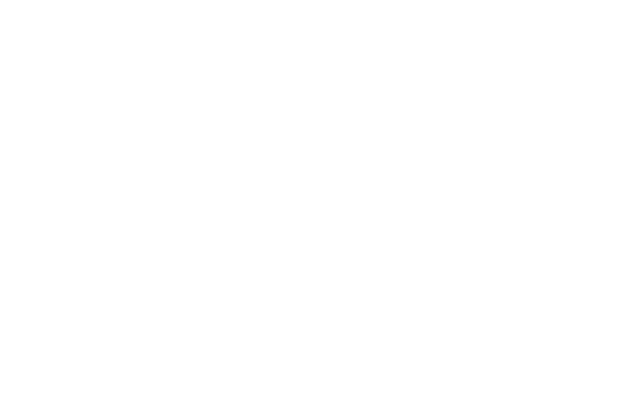
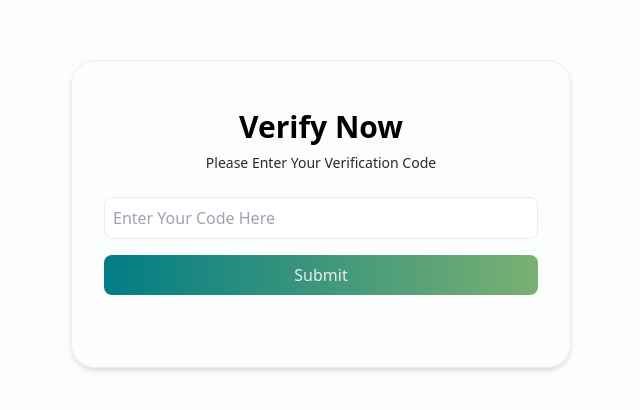
Before and after one commit to sahiAlam/Medico-Frontend, a React (Vite) app: page /user/verify in a window 1280 px wide. Before the commit this address had no page. Shown: the part 186-596 px from the top of the page, without its empty margins (319-959 px from the left). Built offline with nearby package versions, Linux system fonts and the light colour scheme; a web font is replaced by a local one.

Commit message:
verification page added

```diff
--- a/package.json
+++ b/package.json
@@ -1,6 +1,7 @@
 {
   "name": "medico-frontend",
   "private": true,
+  "proxy": "http://localhost:8080",
   "version": "0.0.0",
   "type": "module",
   "description": "medical appointment application",
@@ -10,7 +11,6 @@
     "lint": "eslint src --ext js,jsx --report-unused-disable-directives --max-warnings 0",
     "preview": "vite preview"
   },
-  "proxy": "http://localhost:8080",
   "dependencies": {
     "@auth0/auth0-react": "^2.1.1",
     "@fortawesome/fontawesome-svg-core": "^6.4.0",
--- a/src/App.jsx
+++ b/src/App.jsx
@@ -4,6 +4,7 @@
 import Home from "./pages/home/Home";
 import Login from "./pages/login/Login";
 import SignUp from "./pages/register/SignUp";
+import Verify from "./pages/verify/Verify";
 
 const App = () => {
   return (
@@ -14,6 +15,7 @@
           <Route path="/" element={<Home />} />
           <Route path="/signup" element={<SignUp />} />
           <Route path="/login" element={<Login />} />
+          <Route path="/user/verify" element={<Verify />} />
         </Routes>
         {/* <Footer /> */}
       </Router>
--- a/src/main.jsx
+++ b/src/main.jsx
@@ -5,14 +5,4 @@
 
 import { Auth0Provider } from "@auth0/auth0-react";
 
-ReactDOM.createRoot(document.getElementById("root")).render(
-  <Auth0Provider
-    domain="dev-x2infznl7ux7uioa.us.auth0.com"
-    clientId="cLWRRMDRJjCdZxiWp6pKLmemsKDuIAdR"
-    authorizationParams={{
-      redirect_uri: window.location.origin,
-    }}
-  >
-    <App />
-  </Auth0Provider>
-);
+ReactDOM.createRoot(document.getElementById("root")).render(<App />);
--- a/src/pages/login/Login.jsx
+++ b/src/pages/login/Login.jsx
@@ -2,6 +2,7 @@
 import { NavLink, useNavigate } from "react-router-dom";
 
 import loginImage from "../../assets/login.png";
+import axios from "axios";
 
 const Login = () => {
   const navigate = useNavigate();
@@ -23,7 +24,9 @@
 
     const { email, password } = loginData;
 
-    const res = await fetch("/api/sessions", {
+    if (email && password) {
+      try {
+        const res = await fetch("http://localhost:8080/api/sessions/", {
           method: "POST",
           headers: { "Content-Type": "application/json" },
           body: JSON.stringify({
@@ -33,19 +36,23 @@
         });
 
         const data = await res.json();
+
         console.log(data);
 
-    if (res.status === 400 || !data) {
-      window.alert("Invalid details..");
-    } else {
+        if (data?.accessToken && data?.refreshToken) {
           window.alert("Login Successful");
           navigate("/");
+        } else if (data?.message) {
+          alert(data.message);
+        } else {
+          alert("Wrong Input..");
         }
-
-    setLoginData({
-      email: "",
-      password: "",
-    });
+      } catch (err) {
+        if (err) throw err;
+      }
+    } else {
+      alert("Please fill the Data");
+    }
   };
 
   return (
--- a/src/pages/register/SignUp.jsx
+++ b/src/pages/register/SignUp.jsx
@@ -1,6 +1,5 @@
 import React, { useState } from "react";
 import { NavLink, useNavigate } from "react-router-dom";
-
 import signupImage from "../../assets/signup.avif";
 
 const SignUp = () => {
@@ -14,12 +13,12 @@
   ];
 
   const [signupData, setSignupData] = useState({
-    fName: "",
-    lName: "",
+    firstName: "",
+    lastName: "",
     email: "",
     profession: professionOptions[0].text,
     password: "",
-    cPassword: "",
+    passwordConfirmation: "",
     isDoctor: false,
   });
 
@@ -32,31 +31,64 @@
 
   const handleSubmitSignupForm = async (e) => {
     e.preventDefault();
-    const { fName, lName, email, password, cPassword, isDoctor } = signupData;
+    let {
+      firstName,
+      lastName,
+      email,
+      password,
+      passwordConfirmation,
+      isDoctor,
+    } = signupData;
 
-    const res = await fetch("/api/user", {
+    if (
+      signupData.firstName ||
+      signupData.lastName ||
+      signupData.email ||
+      signupData.password ||
+      signupData.passwordConfirmation
+    ) {
+      try {
+        const res = await fetch("http://localhost:8080/api/user", {
           method: "POST",
-      headers: { "Content-Type": "application/json" },
           body: JSON.stringify({
-        fName,
-        lName,
+            firstName,
+            lastName,
             password,
-        cPassword,
+            passwordConfirmation,
             email,
             isDoctor,
           }),
+          headers: {
+            "Content-type": "application/json; charset=UTF-8",
+          },
         });
 
         const data = await res.json();
 
+        if (data?.id) {
+          alert(data.message);
+          navigate("/user/verify");
+        } else {
+          alert("Invalid credential, please check your data..");
+        }
+      } catch (err) {
+        if (err) {
+          console.log(err);
+        }
+      }
+
       setSignupData({
-      fName: "",
-      lName: "",
+        firstName: "",
+        lastName: "",
         email: "",
         profession: professionOptions[0].text,
         password: "",
-      cPassword: "",
+        passwordConfirmation: "",
+        isDoctor: false,
       });
+    } else {
+      alert("Invalid Inputs");
+    }
   };
 
   return (
@@ -84,32 +116,32 @@
               className="flex flex-col justify-center gap-2 px-5 md:px-8 my-4"
             >
               <div className="flex flex-col">
-                <label htmlFor="fName" className="text-darkGray">
+                <label htmlFor="firstName" className="text-darkGray">
                   First Name
                 </label>
                 <input
                   type="text"
-                  name="fName"
-                  id="fName"
+                  name="firstName"
+                  id="firstName"
                   placeholder="Your First Name"
                   autoComplete="off"
-                  value={signupData.fName}
+                  value={signupData.firstName}
                   onChange={handleSignupData}
                   className="w-full p-2 outline-none rounded-lg border border-gray"
                 />
               </div>
 
               <div className="flex flex-col">
-                <label htmlFor="lName" className="text-darkGray">
+                <label htmlFor="lastName" className="text-darkGray">
                   Last Name
                 </label>
                 <input
                   type="text"
-                  name="lName"
-                  id="lName"
+                  name="lastName"
+                  id="lastName"
                   placeholder="Your Last Name"
                   autoComplete="off"
-                  value={signupData.lName}
+                  value={signupData.lastName}
                   onChange={handleSignupData}
                   className="w-full p-2 outline-none rounded-lg border border-gray"
                 />
@@ -172,11 +204,11 @@
                 </label>
                 <input
                   type="password"
-                  name="cPassword"
-                  id="cPassword"
+                  name="passwordConfirmation"
+                  id="passwordConfirmation"
                   placeholder="Confirm Your Password"
                   autoComplete="off"
-                  value={signupData.cPassword}
+                  value={signupData.passwordConfirmation}
                   onChange={handleSignupData}
                   className="w-full p-2 outline-none rounded-lg border border-gray"
                 />
--- /dev/null
+++ b/src/pages/verify/Verify.jsx
@@ -0,0 +1,90 @@
+import React, { useState } from "react";
+import { NavLink, json, useNavigate } from "react-router-dom";
+
+const Verify = () => {
+  const navigate = useNavigate();
+  // Verify Form
+  const [verificationCode, setVerificationCode] = useState("");
+
+  const handleVerificationCode = (e) => {
+    setVerificationCode(e.target.value);
+  };
+  const id = "64acfbb78acfee374ad6d3a4";
+
+  const submitVerificationCode = async (e) => {
+    e.preventDefault();
+    if (!verificationCode || verificationCode === "") {
+      alert("Please enter your code");
+    } else {
+      try {
+        const res = await fetch(
+          `http://localhost:8080/api/verify/${id}/${verificationCode}`,
+          {
+            method: "POST",
+            body: JSON.stringify({ verificationCode }),
+            headers: {
+              "Content-Type": "application/json",
+            },
+          }
+        );
+
+        const data = await res.json();
+
+        console.log(data);
+        if (data?.accessToken && data?.refreshToken) {
+          alert(data?.message);
+          navigate("/login");
+        }
+      } catch (err) {
+        if (err) {
+          throw err;
+        } else {
+          alert("Account has been verified...");
+        }
+      }
+    }
+  };
+
+  return (
+    <>
+      <div className="bg-gray h-screen">
+        <div className="flex items-center gap-8 justify-center h-full p-4 bg-white">
+          <div className=" w-full md:w-[500px] py-12 shadow-md rounded-3xl border border-gray">
+            <div className="text-center ">
+              <h2 className="font-bold text-2xl md:text-3xl">Verify Now</h2>
+              <p className="text-sm text-black mt-2">
+                Please Enter Your Verification Code
+              </p>
+            </div>
+            <form
+              method="POST"
+              className="flex flex-col justify-center gap-4 px-5 md:px-8 my-6"
+            >
+              <div className="flex flex-col">
+                <input
+                  type="text"
+                  name="verifyCode"
+                  id="verifyCode"
+                  className="w-full p-2 outline-none rounded-lg border border-gray"
+                  placeholder="Enter Your Code Here"
+                  autoComplete="off"
+                  value={verificationCode}
+                  onChange={handleVerificationCode}
+                />
+              </div>
+
+              <button
+                className="w-full bg-gradient-to-r from-btnColor to-green text-gray p-2 rounded-lg md:hover:bg-gradient-to-r md:hover:from-green md:hover:to-btnColor hover:transition-all"
+                onClick={submitVerificationCode}
+              >
+                Submit
+              </button>
+            </form>
+          </div>
+        </div>
+      </div>
+    </>
+  );
+};
+
+export default Verify;
```
Lines whose indentation alone changed are shown as unchanged.
